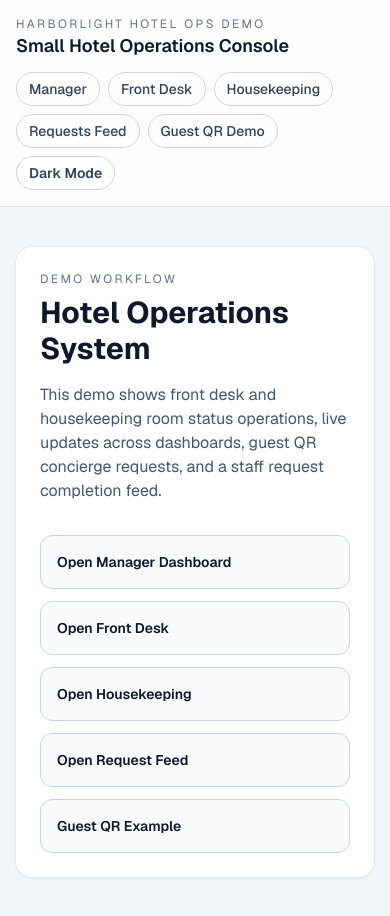
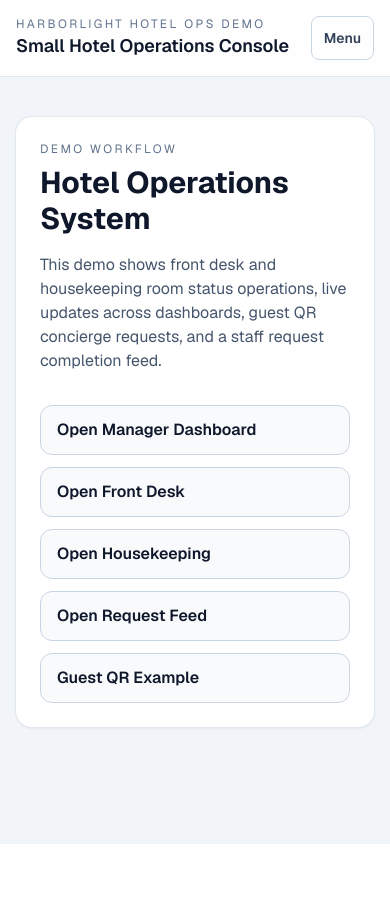
Before and after one commit to adrielrancepascua-dev/hotel-system-demo, a Next.js app: page / in a window 390 px wide. After the commit the page ends 844 px from the top, so only its background shows below. Built offline with nearby package versions, Linux system fonts and the light colour scheme.

Commit message:
Improve mobile navigation, touch targets, and accessibility

```diff
--- a/src/app/globals.css
+++ b/src/app/globals.css
@@ -27,6 +27,19 @@ body {
 
 html[data-theme="dark"] body {
   background: radial-gradient(circle at top, #0f172a 0%, var(--background) 55%);
+}
+
+@layer base {
+  a:focus-visible,
+  button:focus-visible {
+    outline: 2px solid transparent;
+    box-shadow: 0 0 0 3px rgba(15, 23, 42, 0.25);
+  }
+
+  html[data-theme="dark"] a:focus-visible,
+  html[data-theme="dark"] button:focus-visible {
+    box-shadow: 0 0 0 3px rgba(226, 232, 240, 0.4);
+  }
 }
 
 @layer components {
--- a/src/app/layout.tsx
+++ b/src/app/layout.tsx
@@ -27,7 +27,15 @@ export default function RootLayout({
       lang="en"
       className={`${geistSans.variable} ${geistMono.variable} h-full antialiased`}
     >
-      <body className="min-h-full flex flex-col">{children}</body>
+      <body className="min-h-full flex flex-col">
+        <a
+          href="#main-content"
+          className="sr-only focus:not-sr-only focus:absolute focus:left-3 focus:top-3 focus:z-50 focus:rounded-md focus:bg-slate-900 focus:px-3 focus:py-2 focus:text-sm focus:font-semibold focus:text-white"
+        >
+          Skip to main content
+        </a>
+        {children}
+      </body>
     </html>
   );
 }
--- a/src/app/page.tsx
+++ b/src/app/page.tsx
@@ -4,9 +4,9 @@ import { AppHeader } from "@/components/AppHeader";
 
 export default function Home() {
   return (
-    <main className="min-h-screen bg-slate-100 dark:bg-slate-950">
+    <div className="min-h-screen bg-slate-100 dark:bg-slate-950">
       <AppHeader />
-      <section className="mx-auto w-full max-w-6xl px-4 py-10 sm:px-6">
+      <main id="main-content" className="mx-auto w-full max-w-6xl px-4 py-10 sm:px-6">
         <div className="rounded-2xl bg-white p-6 shadow-sm ring-1 ring-slate-200 dark:bg-slate-900 dark:ring-slate-700 sm:p-8">
           <p className="text-xs uppercase tracking-[0.2em] text-slate-500 dark:text-slate-400">
             Demo Workflow
@@ -23,37 +23,37 @@ export default function Home() {
           <div className="mt-8 grid gap-3 sm:grid-cols-2 lg:grid-cols-5">
             <Link
               href="/dashboard"
-              className="rounded-xl border border-slate-300 bg-slate-50 px-4 py-4 text-sm font-semibold text-slate-900 transition hover:bg-slate-100 dark:border-slate-600 dark:bg-slate-800 dark:text-slate-100"
+              className="block min-h-11 w-full rounded-xl border border-slate-300 bg-slate-50 px-4 py-3 text-base font-semibold text-slate-900 transition hover:bg-slate-100 focus-visible:outline-none focus-visible:ring-2 focus-visible:ring-slate-500 focus-visible:ring-offset-2 dark:border-slate-600 dark:bg-slate-800 dark:text-slate-100 dark:focus-visible:ring-slate-300"
             >
               Open Manager Dashboard
             </Link>
             <Link
               href="/frontdesk"
-              className="rounded-xl border border-slate-300 bg-slate-50 px-4 py-4 text-sm font-semibold text-slate-900 transition hover:bg-slate-100 dark:border-slate-600 dark:bg-slate-800 dark:text-slate-100"
+              className="block min-h-11 w-full rounded-xl border border-slate-300 bg-slate-50 px-4 py-3 text-base font-semibold text-slate-900 transition hover:bg-slate-100 focus-visible:outline-none focus-visible:ring-2 focus-visible:ring-slate-500 focus-visible:ring-offset-2 dark:border-slate-600 dark:bg-slate-800 dark:text-slate-100 dark:focus-visible:ring-slate-300"
             >
               Open Front Desk
             </Link>
             <Link
               href="/housekeeping"
-              className="rounded-xl border border-slate-300 bg-slate-50 px-4 py-4 text-sm font-semibold text-slate-900 transition hover:bg-slate-100 dark:border-slate-600 dark:bg-slate-800 dark:text-slate-100"
+              className="block min-h-11 w-full rounded-xl border border-slate-300 bg-slate-50 px-4 py-3 text-base font-semibold text-slate-900 transition hover:bg-slate-100 focus-visible:outline-none focus-visible:ring-2 focus-visible:ring-slate-500 focus-visible:ring-offset-2 dark:border-slate-600 dark:bg-slate-800 dark:text-slate-100 dark:focus-visible:ring-slate-300"
             >
               Open Housekeeping
             </Link>
             <Link
               href="/requests"
-              className="rounded-xl border border-slate-300 bg-slate-50 px-4 py-4 text-sm font-semibold text-slate-900 transition hover:bg-slate-100 dark:border-slate-600 dark:bg-slate-800 dark:text-slate-100"
+              className="block min-h-11 w-full rounded-xl border border-slate-300 bg-slate-50 px-4 py-3 text-base font-semibold text-slate-900 transition hover:bg-slate-100 focus-visible:outline-none focus-visible:ring-2 focus-visible:ring-slate-500 focus-visible:ring-offset-2 dark:border-slate-600 dark:bg-slate-800 dark:text-slate-100 dark:focus-visible:ring-slate-300"
             >
               Open Request Feed
             </Link>
             <Link
               href="/room/108"
-              className="rounded-xl border border-slate-300 bg-slate-50 px-4 py-4 text-sm font-semibold text-slate-900 transition hover:bg-slate-100 dark:border-slate-600 dark:bg-slate-800 dark:text-slate-100"
+              className="block min-h-11 w-full rounded-xl border border-slate-300 bg-slate-50 px-4 py-3 text-base font-semibold text-slate-900 transition hover:bg-slate-100 focus-visible:outline-none focus-visible:ring-2 focus-visible:ring-slate-500 focus-visible:ring-offset-2 dark:border-slate-600 dark:bg-slate-800 dark:text-slate-100 dark:focus-visible:ring-slate-300"
             >
               Guest QR Example
             </Link>
           </div>
         </div>
-      </section>
-    </main>
+      </main>
+    </div>
   );
 }
--- a/src/components/AppHeader.tsx
+++ b/src/components/AppHeader.tsx
@@ -1,4 +1,9 @@
+"use client";
+
+import { useEffect, useState } from "react";
+
 import Link from "next/link";
+import { usePathname } from "next/navigation";
 
 import { ThemeToggle } from "@/components/ThemeToggle";
 
@@ -11,9 +16,19 @@ const links = [
 ];
 
 export function AppHeader() {
+  const pathname = usePathname();
+  const [isMenuOpen, setIsMenuOpen] = useState(false);
+
+  useEffect(() => {
+    setIsMenuOpen(false);
+  }, [pathname]);
+
+  const linkClass =
+    "inline-flex min-h-11 items-center rounded-full border border-slate-300 px-4 py-2 text-sm font-medium text-slate-700 transition hover:border-slate-500 hover:text-slate-950 focus-visible:outline-none focus-visible:ring-2 focus-visible:ring-slate-500 focus-visible:ring-offset-2 dark:border-slate-600 dark:text-slate-200 dark:focus-visible:ring-slate-300";
+
   return (
     <header className="border-b border-slate-200 bg-white/90 backdrop-blur dark:border-slate-700 dark:bg-slate-900/90">
-      <div className="mx-auto flex w-full max-w-6xl flex-col gap-3 px-4 py-4 sm:flex-row sm:items-center sm:justify-between sm:px-6">
+      <div className="mx-auto flex w-full max-w-6xl items-center justify-between gap-3 px-4 py-4 sm:px-6">
         <div>
           <p className="text-xs uppercase tracking-[0.2em] text-slate-500 dark:text-slate-400">
             Harborlight Hotel Ops Demo
@@ -22,12 +37,24 @@ export function AppHeader() {
             Small Hotel Operations Console
           </h1>
         </div>
-        <nav className="flex flex-wrap items-center gap-2 text-sm">
+
+        <button
+          type="button"
+          onClick={() => setIsMenuOpen((prev) => !prev)}
+          aria-expanded={isMenuOpen}
+          aria-controls="mobile-app-nav"
+          aria-label="Toggle navigation menu"
+          className="inline-flex min-h-11 min-w-11 items-center justify-center rounded-lg border border-slate-300 px-3 text-sm font-semibold text-slate-700 transition hover:border-slate-500 hover:text-slate-950 focus-visible:outline-none focus-visible:ring-2 focus-visible:ring-slate-500 focus-visible:ring-offset-2 md:hidden dark:border-slate-600 dark:text-slate-200 dark:focus-visible:ring-slate-300"
+        >
+          Menu
+        </button>
+
+        <nav aria-label="Primary" className="hidden items-center gap-2 text-sm md:flex">
           {links.map((link) => (
             <Link
               key={link.href}
               href={link.href}
-              className="rounded-full border border-slate-300 px-3 py-1.5 font-medium text-slate-700 transition hover:border-slate-500 hover:text-slate-950 dark:border-slate-600 dark:text-slate-200"
+              className={linkClass}
             >
               {link.label}
             </Link>
@@ -35,6 +62,25 @@ export function AppHeader() {
           <ThemeToggle />
         </nav>
       </div>
+
+      <nav
+        id="mobile-app-nav"
+        aria-label="Mobile primary"
+        className={`${isMenuOpen ? "block" : "hidden"} border-t border-slate-200 px-4 py-3 md:hidden dark:border-slate-700`}
+      >
+        <div className="mx-auto flex w-full max-w-6xl flex-col gap-2">
+          {links.map((link) => (
+            <Link
+              key={link.href}
+              href={link.href}
+              className="block min-h-11 rounded-xl border border-slate-300 bg-slate-50 px-4 py-3 text-sm font-semibold text-slate-800 transition hover:bg-slate-100 focus-visible:outline-none focus-visible:ring-2 focus-visible:ring-slate-500 focus-visible:ring-offset-2 dark:border-slate-600 dark:bg-slate-800 dark:text-slate-100 dark:focus-visible:ring-slate-300"
+            >
+              {link.label}
+            </Link>
+          ))}
+          <ThemeToggle className="w-full justify-center rounded-xl" />
+        </div>
+      </nav>
     </header>
   );
 }
--- a/src/components/OperationsPageLayout.tsx
+++ b/src/components/OperationsPageLayout.tsx
@@ -18,8 +18,9 @@ export function OperationsPageLayout({
   topSlot,
 }: OperationsPageLayoutProps) {
   return (
-    <main className="min-h-screen bg-slate-100 dark:bg-slate-950">
+    <div className="min-h-screen bg-slate-100 dark:bg-slate-950">
       <AppHeader />
+      <main id="main-content">
         <section className={`mx-auto w-full px-4 pt-6 sm:px-6 ${maxWidthClass}`}>
           <h2 className="text-2xl font-bold text-slate-900 dark:text-slate-100">{title}</h2>
           <p className="mt-2 text-sm text-slate-600 dark:text-slate-300">{subtitle}</p>
@@ -27,5 +28,6 @@ export function OperationsPageLayout({
         </section>
         {children}
       </main>
+    </div>
   );
 }
--- a/src/components/RequestFeedPanel.tsx
+++ b/src/components/RequestFeedPanel.tsx
@@ -119,7 +119,7 @@ export function RequestFeedPanel() {
       ) : requests.length === 0 ? (
         <p className="text-sm text-slate-600 dark:text-slate-300">No guest requests right now.</p>
       ) : (
-        <div className="space-y-4">
+        <div className="grid grid-cols-1 gap-4 md:grid-cols-2">
           {requests.map((request) => (
             <article
               key={request.id}
--- a/src/components/ThemeToggle.tsx
+++ b/src/components/ThemeToggle.tsx
@@ -23,14 +23,12 @@ function applyTheme(theme: Theme) {
   document.documentElement.dataset.theme = theme;
 }
 
-export function ThemeToggle() {
-  const [theme, setTheme] = useState<Theme>("light");
+export function ThemeToggle({ className = "" }: { className?: string }) {
+  const [theme, setTheme] = useState<Theme>(() => getPreferredTheme());
 
   useEffect(() => {
-    const resolvedTheme = getPreferredTheme();
-    setTheme(resolvedTheme);
-    applyTheme(resolvedTheme);
-  }, []);
+    applyTheme(theme);
+  }, [theme]);
 
   function toggleTheme() {
     const nextTheme: Theme = theme === "dark" ? "light" : "dark";
@@ -43,7 +41,7 @@ export function ThemeToggle() {
     <button
       type="button"
       onClick={toggleTheme}
-      className="rounded-full border border-slate-300 bg-white px-3 py-1.5 text-sm font-semibold text-slate-700 transition hover:border-slate-500 hover:text-slate-950 dark:border-slate-600 dark:bg-slate-900 dark:text-slate-200"
+      className={`inline-flex min-h-11 items-center justify-center rounded-full border border-slate-300 bg-white px-3 py-2 text-sm font-semibold text-slate-700 transition hover:border-slate-500 hover:text-slate-950 focus-visible:outline-none focus-visible:ring-2 focus-visible:ring-slate-500 focus-visible:ring-offset-2 dark:border-slate-600 dark:bg-slate-900 dark:text-slate-200 dark:focus-visible:ring-slate-300 ${className}`}
       aria-label="Toggle dark mode"
       title="Toggle dark mode"
     >
```
Also changed, not shown: src/components/GuestConciergePanel.tsx (+13 -5 lines). Lines whose indentation alone changed are shown as unchanged.
